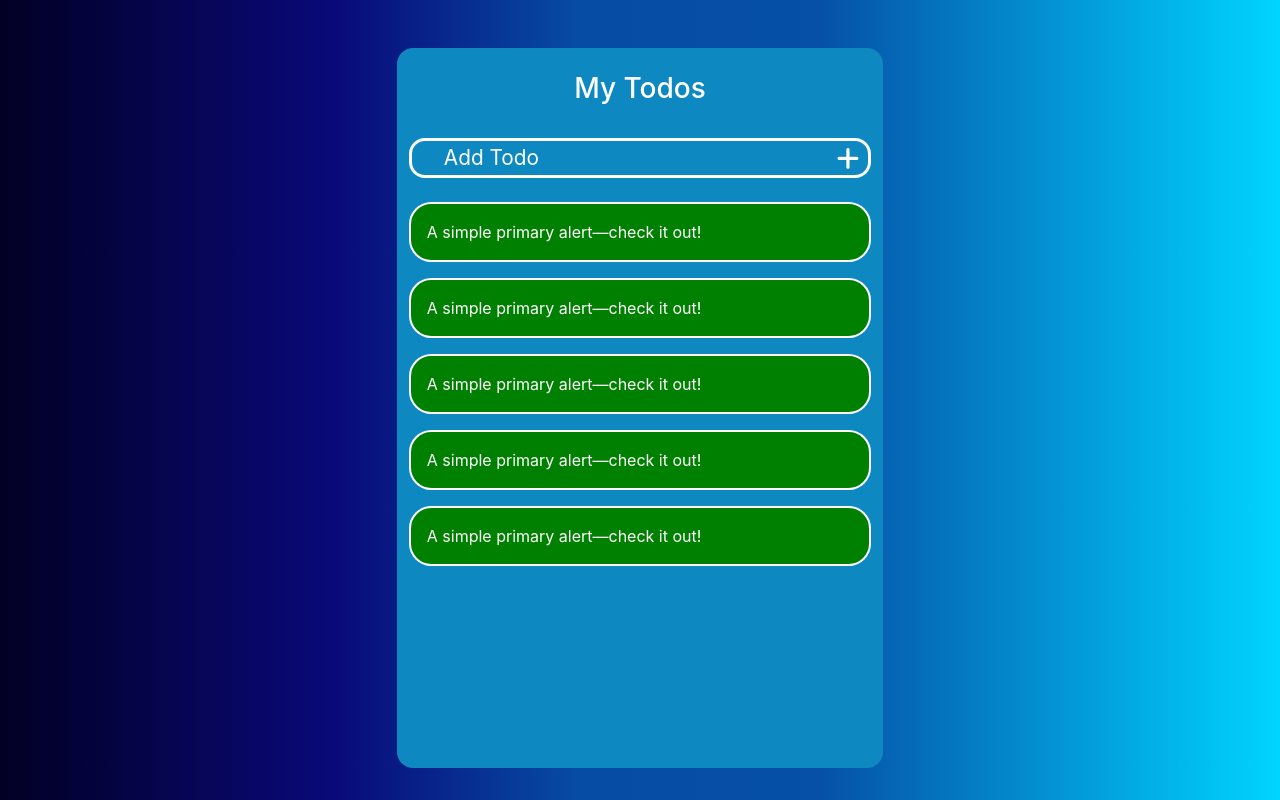
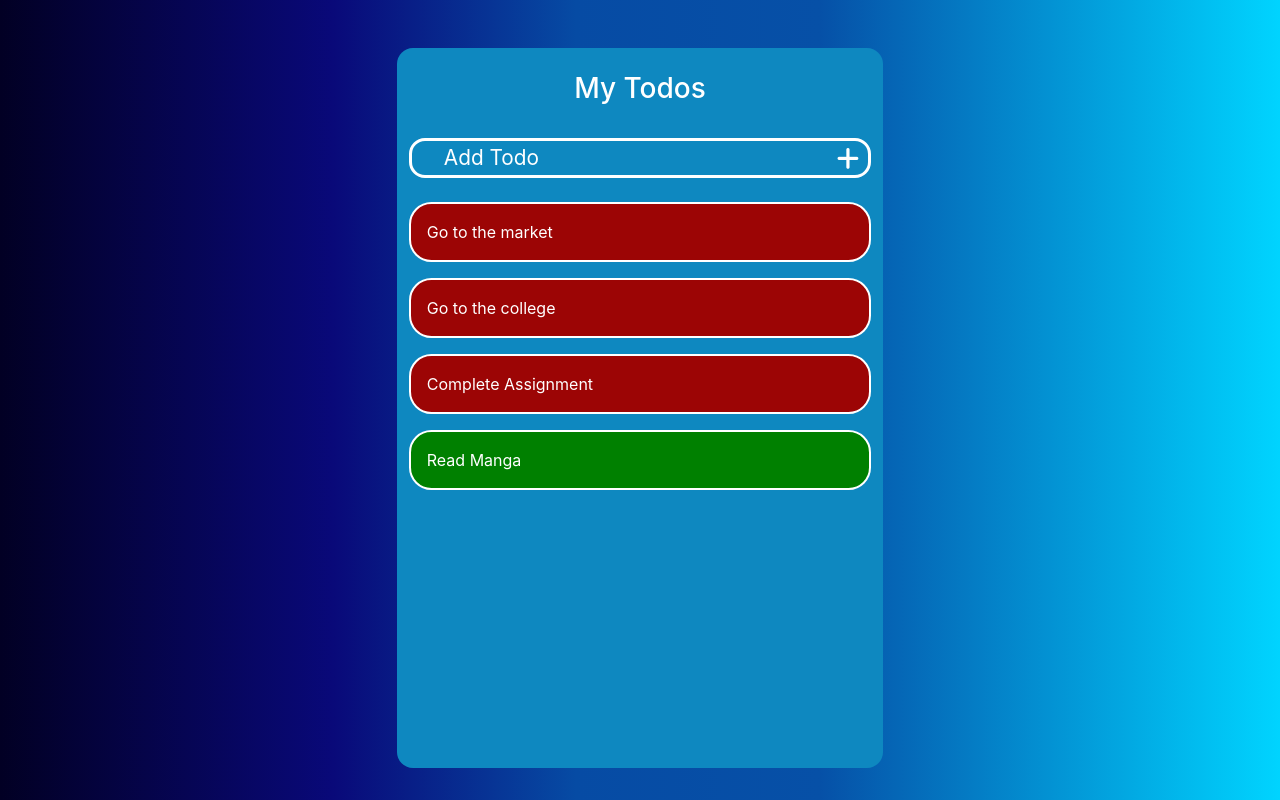
Before and after one commit to shrijanlakhey/frontend-course, a React (Create React App) app in the folder react/bookingapp/: page / in a window 1280 px wide. Built offline with nearby package versions, Linux system fonts and the light colour scheme.

Commit message:
imported uuid and now list the tasks using for loop and change its color using ternary operator

```diff
--- a/react/bookingapp/src/components/todoComponents/todoItem.jsx
+++ b/react/bookingapp/src/components/todoComponents/todoItem.jsx
@@ -1,9 +1,9 @@
 import React from 'react'
 
-const TodoItem = () => {
+const TodoItem = ({todo}) => {
   return (
-    <div className="alert completed my-3" role="alert">
-        A simple primary alert—check it out!
+    <div className={todo.status == "pending" ? "alert pending my-3": "alert completed my-3" } role="alert">
+        {todo.task}
     </div>
   )
 }
--- a/react/bookingapp/src/pages/todo.jsx
+++ b/react/bookingapp/src/pages/todo.jsx
@@ -27,7 +27,7 @@ const Todo = () => {
         {
             "id": v4(),
             "task": "Read Manga",
-            "status": "pending",
+            "status": "completed",
         },
     ])
     return(
@@ -37,11 +37,12 @@ const Todo = () => {
                 <AddComponent /> {/* 'addComponent.jsx' file ko components lai import gareko*/}
 
                 <div id="todos" className='container my-4'>
-                    <TodoItem />
-                    <TodoItem />
-                    <TodoItem />
-                    <TodoItem />
-                    <TodoItem />
+                    {/* curly braces bhitra chai html bhitra js code lekhna milxa */}
+                    {
+                        todos.map((i) => {
+                            return <TodoItem todo={i}/>
+                        })
+                    }
                 </div>
             </div>
         </div>
```
